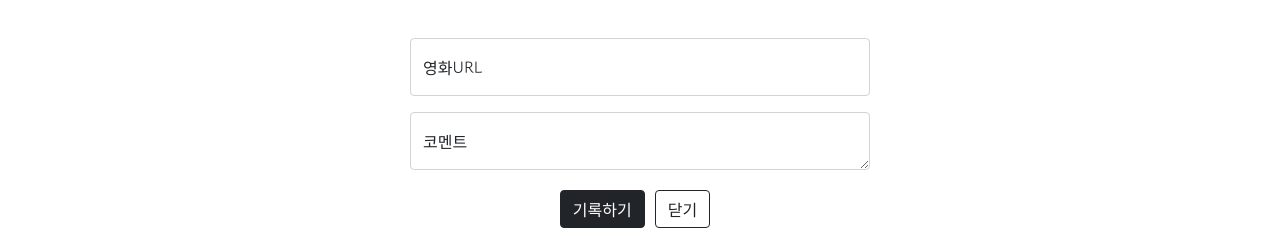
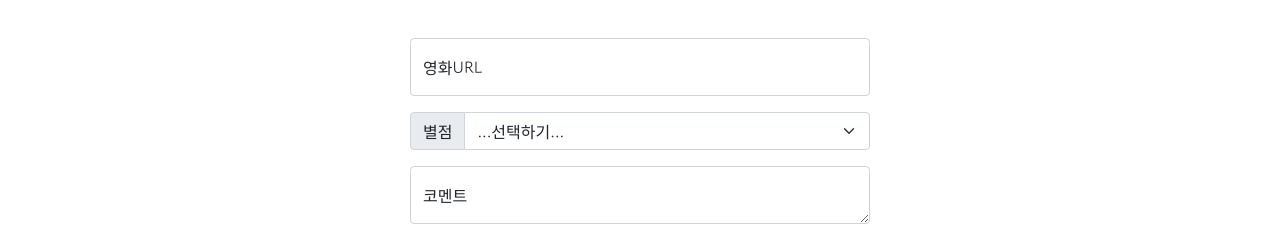
Before and after one commit to kmjeong100/mypage, a plain HTML site: page index.html in a window 1280 px wide. Shown: the part 272-513 px from the top of the page. Drawn offline with nearby package versions, Linux system fonts and the light colour scheme.

Commit message:
Add files via upload
      <div class="input-group mb-3">
        <label class="input-group-text" for="inputGroupSelect01">별점</label>
        <select class="form-select" id="inputGroupSelect01">
          <option selected>...선택하기...</option>
          <option value="1">⭐⭐⭐⭐⭐</option>
          <option value="2">⭐⭐⭐⭐</option>
          <option value="3">⭐⭐⭐</option>
          <option value="3">⭐⭐</option>
          <option value="3">⭐</option>

```diff
--- a/index.html
+++ b/index.html
@@ -94,6 +94,19 @@
       <input type="email" class="form-control" id="floatingInput" placeholder="name@example.com">
       <label for="floatingInput">영화URL</label>
     </div>
+    <div>
+      <div class="input-group mb-3">
+        <label class="input-group-text" for="inputGroupSelect01">별점</label>
+        <select class="form-select" id="inputGroupSelect01">
+          <option selected>...선택하기...</option>
+          <option value="1">⭐⭐⭐⭐⭐</option>
+          <option value="2">⭐⭐⭐⭐</option>
+          <option value="3">⭐⭐⭐</option>
+          <option value="3">⭐⭐</option>
+          <option value="3">⭐</option>
+        </select>
+      </div>
+    </div>
     <div class="form-floating">
       <textarea class="form-control" placeholder="Leave a comment here" id="floatingTextarea"></textarea>
       <label for="floatingTextarea">코멘트</label>
```
